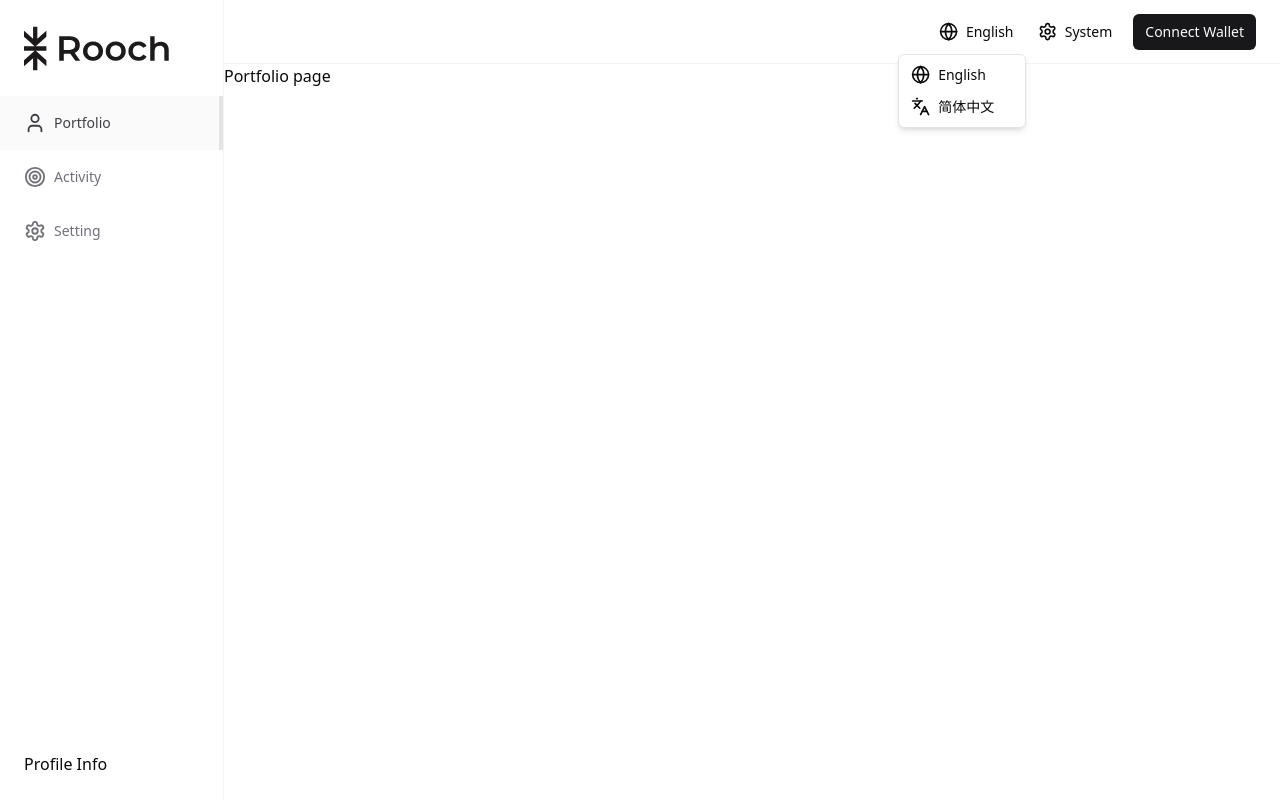
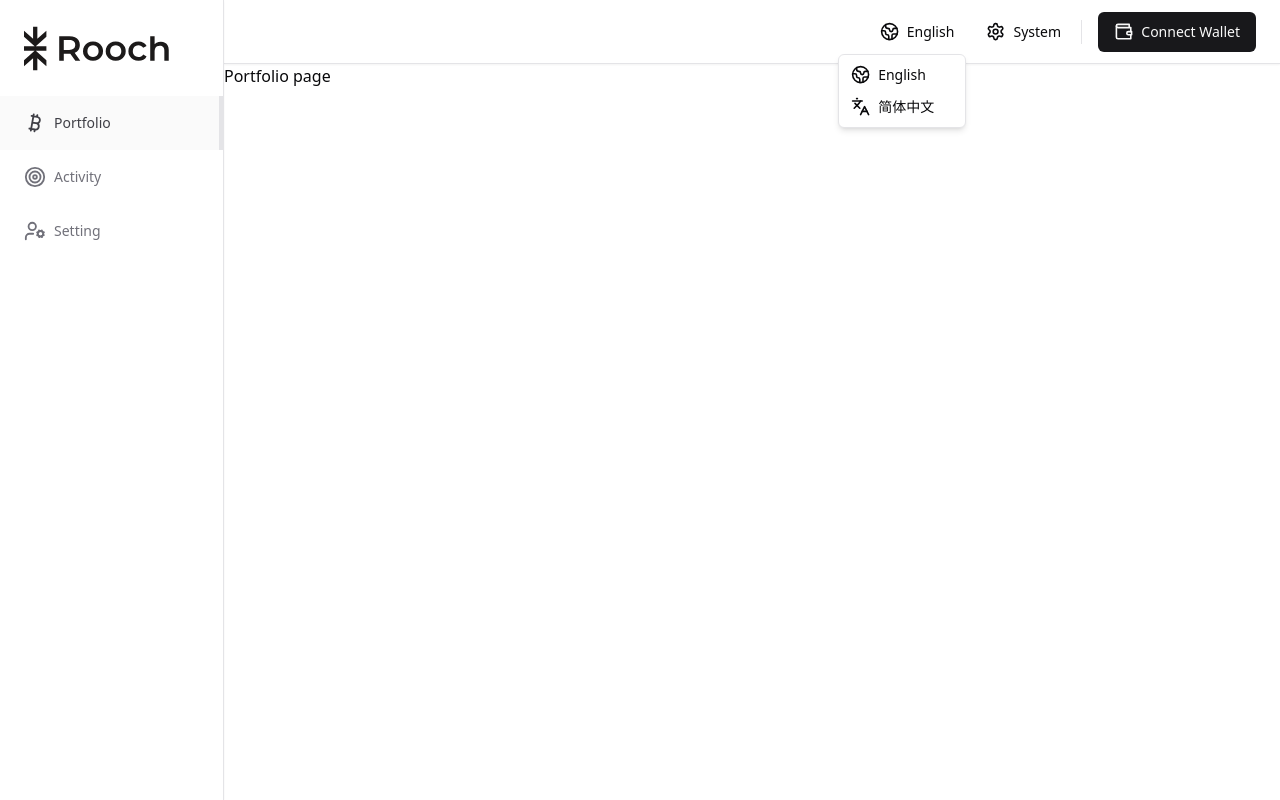
Before and after one commit to rooch-network/rooch-portal-v1, a React (Vite) app: page / in a window 1280 px wide. Both pictures are taken after a click on the button "English". Built offline with nearby package versions, Linux system fonts and the light colour scheme.

Commit message:
refactor: update the icons and layout for visual improvement (#6)

```diff
--- a/package.json
+++ b/package.json
@@ -10,6 +10,7 @@
     "preview": "vite preview"
   },
   "dependencies": {
+    "@radix-ui/react-avatar": "^1.0.4",
     "@radix-ui/react-dialog": "^1.0.5",
     "@radix-ui/react-dropdown-menu": "^2.0.6",
     "@radix-ui/react-icons": "^1.3.0",
--- a/src/(dashboard)/components/navbar-item.tsx
+++ b/src/(dashboard)/components/navbar-item.tsx
@@ -5,14 +5,10 @@ import { Separator } from "@/components/ui/separator";
 
 export const NavbarItem = () => {
   return (
-    <div className="flex items-center justify-end gap-x-0">
-      {/* language */}
+    <div className="flex items-center justify-end md:gap-x-2 gap-x-0">
       <LanguageSwitcher />
-      {/* Mode Toggle */}
       <ModeToggle />
-      {/* TODO: The Separator couldn't render */}
-      <Separator orientation="vertical" />
-      {/* Wallet Connect */}
+      <Separator orientation="vertical" className="h-6 md:flex hidden" />
       <WalletConnect />
     </div>
   );
--- a/src/(dashboard)/components/navbar.tsx
+++ b/src/(dashboard)/components/navbar.tsx
@@ -3,7 +3,7 @@ import { NavbarItem } from "./navbar-item";
 
 export const Navbar = () => {
   return (
-    <div className="py-4 px-6 border-b border-zinc-200/40 dark:border-zinc-700/80 h-full flex items-center">
+    <div className="py-4 px-4 md:px-6 border-b h-full flex items-center shadow-sm">
       <div className="flex items-center justify-between md:justify-end w-full gap-x-2">
         <MobileSidebar />
         <NavbarItem />
--- a/src/(dashboard)/components/sidebar-routes.tsx
+++ b/src/(dashboard)/components/sidebar-routes.tsx
@@ -1,4 +1,4 @@
-import { Settings, Target, User } from "lucide-react";
+import { Bitcoin, Target, UserCog } from "lucide-react";
 import { SidebarItem } from "./sidebar-item";
 import { useTranslation } from "react-i18next";
 
@@ -9,9 +9,9 @@ interface SidebarRoutesProps {
 export const SidebarRoutes = ({ onClose }: SidebarRoutesProps) => {
   const { t } = useTranslation();
   const routes = [
-    { icon: User, label: t("Sidebar.portfolio"), href: "/" },
+    { icon: Bitcoin, label: t("Sidebar.portfolio"), href: "/" },
     { icon: Target, label: t("Sidebar.activity"), href: "/activity" },
-    { icon: Settings, label: t("Sidebar.setting"), href: "/setting" },
+    { icon: UserCog, label: t("Sidebar.setting"), href: "/setting" },
   ];
 
   return (
--- a/src/(dashboard)/components/sidebar.tsx
+++ b/src/(dashboard)/components/sidebar.tsx
@@ -1,4 +1,4 @@
-import { ProfileInfo } from "@/components/profile-info";
+// import { ProfileInfo } from "@/components/profile-info";
 import { Logo } from "./logo";
 import { SidebarRoutes } from "./sidebar-routes";
 
@@ -8,18 +8,16 @@ interface SidebarProps {
 
 export const Sidebar = ({ onClose }: SidebarProps) => {
   return (
-    <div className="h-full border-r border-zinc-200/40 dark:border-zinc-700/80 flex flex-col overflow-y-auto ">
+    <div className="h-full border-r flex flex-col overflow-y-auto shadow-sm">
       <div className="h-[85px] flex items-center justify-start px-6 py-12">
         <Logo />
       </div>
       <div className="flex flex-col w-full">
         <SidebarRoutes onClose={onClose} />
       </div>
-      <div className="flex items-end justify-start h-full w-full p-6">
-        <div className="flex items-center w-full">
-          <ProfileInfo />
-        </div>
-      </div>
+      {/* <div className="flex w-full">
+        <ProfileInfo />
+      </div> */}
     </div>
   );
 };
--- a/src/(dashboard)/components/wallet-connect.tsx
+++ b/src/(dashboard)/components/wallet-connect.tsx
@@ -1,4 +1,5 @@
 import { Button } from "@/components/ui/button";
+import { Wallet } from "lucide-react";
 import { useTranslation } from "react-i18next";
 
 export const WalletConnect = () => {
@@ -6,11 +7,17 @@ export const WalletConnect = () => {
 
   return (
     <>
-      <Button variant="default" size="sm" className="hidden md:flex ml-2">
-        {t("WalletConnect.connectWallet")}
+      <Button variant="default" size="default" className="hidden md:flex ml-2">
+        <div className="flex items-center justify-center gap-x-2">
+          <Wallet className="h-[1.2rem] w-[1.2rem] rotate-0 scale-100 transition-all" />
+          {t("WalletConnect.connectWallet")}
+        </div>
       </Button>
-      <Button variant="default" size="sm" className="md:hidden flex ml-2">
-        {t("WalletConnect.connectWallet")}
+      <Button variant="default" size="default" className="md:hidden flex ml-2">
+        <div className="flex items-center justify-center gap-x-2">
+          <Wallet className="h-[1.2rem] w-[1.2rem] rotate-0 scale-100 transition-all" />
+          {t("WalletConnect.connectWallet")}
+        </div>
       </Button>
     </>
   );
--- a/src/components/language-switcher.tsx
+++ b/src/components/language-switcher.tsx
@@ -1,5 +1,5 @@
 import { useTranslation } from "react-i18next";
-import { Globe, Languages } from "lucide-react";
+import { Globe2, Languages } from "lucide-react";
 import { Button } from "@/components/ui/button";
 import {
   DropdownMenu,
@@ -19,7 +19,7 @@ export const LanguageSwitcher = () => {
     return i18n.language === "zh" ? (
       <Languages className="h-[1.2rem] w-[1.2rem] rotate-0 scale-100 transition-all" />
     ) : (
-      <Globe className="h-[1.2rem] w-[1.2rem] rotate-0 scale-100 transition-all" />
+      <Globe2 className="h-[1.2rem] w-[1.2rem] rotate-0 scale-100 transition-all" />
     );
   };
 
@@ -31,7 +31,7 @@ export const LanguageSwitcher = () => {
     <DropdownMenuContent align="end">
       <DropdownMenuItem onClick={() => switchLanguage("en")}>
         <div className="flex items-center justify-start gap-x-2">
-          <Globe className="h-[1.2rem] w-[1.2rem] rotate-0 scale-100 transition-all" />
+          <Globe2 className="h-[1.2rem] w-[1.2rem] rotate-0 scale-100 transition-all" />
           English
         </div>
       </DropdownMenuItem>
@@ -50,11 +50,7 @@ export const LanguageSwitcher = () => {
       <div className="md:hidden">
         <DropdownMenu>
           <DropdownMenuTrigger asChild>
-            <Button
-              variant="ghost"
-              size="icon"
-              className="border-zinc-200/40 dark:border-zinc-700/80 dark:hover:bg-zinc-700/80"
-            >
+            <Button variant="ghost" size="icon" className="select-none">
               {languageIcon()}
               <span className="sr-only">Change language</span>
             </Button>
@@ -73,7 +69,7 @@ export const LanguageSwitcher = () => {
               onClick={() =>
                 switchLanguage(i18n.language === "en" ? "zh" : "en")
               }
-              className="flex items-center justify-center transition-all"
+              className="flex items-center justify-center select-none"
             >
               {languageIcon()}
               <span className="ml-2">{getLanguageName()}</span>
--- a/src/components/mode-toggle.tsx
+++ b/src/components/mode-toggle.tsx
@@ -72,11 +72,7 @@ export const ModeToggle = () => {
       <div className="md:hidden">
         <DropdownMenu>
           <DropdownMenuTrigger asChild>
-            <Button
-              variant="ghost"
-              size="icon"
-              className="border-zinc-200/40 dark:border-zinc-700/80 dark:hover:bg-zinc-700/80 select-none"
-            >
+            <Button variant="ghost" size="icon" className="select-none">
               <ThemeIcon />
               <span className="sr-only">Toggle theme</span>
             </Button>
@@ -89,11 +85,7 @@ export const ModeToggle = () => {
       <div className="hidden md:flex">
         <DropdownMenu>
           <DropdownMenuTrigger asChild>
-            <Button
-              variant="ghost"
-              size="sm"
-              className="border-zinc-200/40 dark:border-zinc-700/80 dark:hover:bg-zinc-700/80 select-none"
-            >
+            <Button variant="ghost" size="sm" className="select-none">
               <ThemeIcon />
               <span className="ml-2">{getThemeName()}</span>
             </Button>
--- a/src/components/profile-info.tsx
+++ b/src/components/profile-info.tsx
@@ -1,3 +1,18 @@
+import { Avatar, AvatarFallback, AvatarImage } from "./ui/avatar";
+
 export const ProfileInfo = () => {
-  return <div>Profile Info</div>;
+  return (
+    <div className="h-[85px] w-full">
+      <div className="flex items-center justify-center">
+        <Avatar>
+          {/* TODO: add jazzicons */}
+          <AvatarImage
+            src="https://github.com/shadcn.png"
+            alt="Rooch Network"
+          />
+          <AvatarFallback>RH</AvatarFallback>
+        </Avatar>
+      </div>
+    </div>
+  );
 };
--- /dev/null
+++ b/src/components/ui/avatar.tsx
@@ -0,0 +1,50 @@
+"use client"
+
+import * as React from "react"
+import * as AvatarPrimitive from "@radix-ui/react-avatar"
+
+import { cn } from "@/lib/utils"
+
+const Avatar = React.forwardRef<
+  React.ElementRef<typeof AvatarPrimitive.Root>,
+  React.ComponentPropsWithoutRef<typeof AvatarPrimitive.Root>
+>(({ className, ...props }, ref) => (
+  <AvatarPrimitive.Root
+    ref={ref}
+    className={cn(
+      "relative flex h-10 w-10 shrink-0 overflow-hidden rounded-full",
+      className
+    )}
+    {...props}
+  />
+))
+Avatar.displayName = AvatarPrimitive.Root.displayName
+
+const AvatarImage = React.forwardRef<
+  React.ElementRef<typeof AvatarPrimitive.Image>,
+  React.ComponentPropsWithoutRef<typeof AvatarPrimitive.Image>
+>(({ className, ...props }, ref) => (
+  <AvatarPrimitive.Image
+    ref={ref}
+    className={cn("aspect-square h-full w-full", className)}
+    {...props}
+  />
+))
+AvatarImage.displayName = AvatarPrimitive.Image.displayName
+
+const AvatarFallback = React.forwardRef<
+  React.ElementRef<typeof AvatarPrimitive.Fallback>,
+  React.ComponentPropsWithoutRef<typeof AvatarPrimitive.Fallback>
+>(({ className, ...props }, ref) => (
+  <AvatarPrimitive.Fallback
+    ref={ref}
+    className={cn(
+      "flex h-full w-full items-center justify-center rounded-full bg-muted",
+      className
+    )}
+    {...props}
+  />
+))
+AvatarFallback.displayName = AvatarPrimitive.Fallback.displayName
+
+export { Avatar, AvatarImage, AvatarFallback }
```
Also changed, not shown: 1 other file (tests, documents, lock files or other folders).
